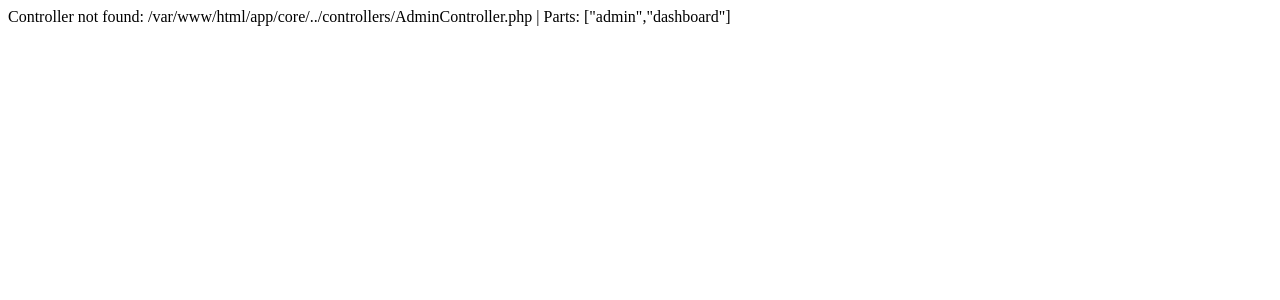
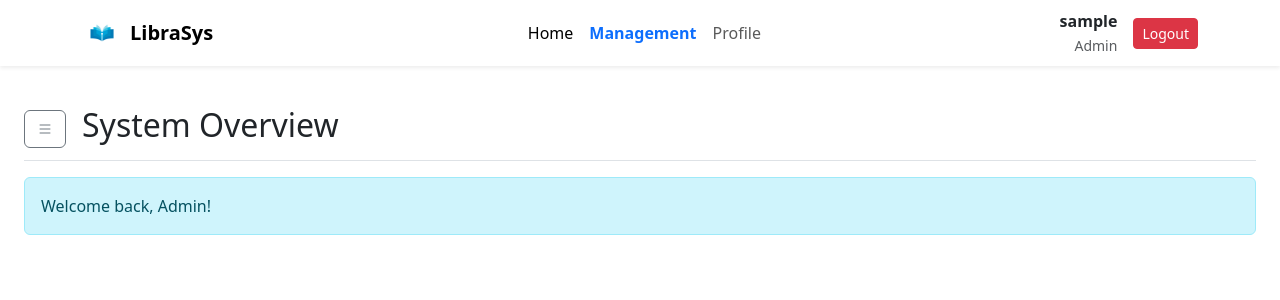
Before and after one commit to Dung1303/library_management_MVC, a PHP site: page /admin/dashboard in a window 1280 px wide. Shown: the top 300 px of the page. Run offline with PHP 8.4, Linux system fonts and the light colour scheme; the visitor is signed in with stand-in values (Sample User, id 1).

Commit message:
Add logic displaying the 'management button' for the admin role in the header: If the role account is the 'admin', the header will be display with three button: Home, Management, Profile. If the role account is the 'member', the header will be display with three button: Home, Borrowed Books, Profile

```diff
--- /dev/null
+++ b/app/controllers/AdminController.php
@@ -0,0 +1,18 @@
+<?php
+class AdminController extends Controller
+{
+    public function dashboard()
+    {
+        // Kiểm tra bảo mật: Phải đăng nhập và là admin mới được vào
+        if (!isset($_SESSION['user_id']) || $_SESSION['role'] !== 'admin') {
+            // Nếu không phải admin thì đá về trang chủ hoặc login
+            header('Location: ' . BASE_URL . '/auth/login');
+            exit;
+        }
+
+        // Gọi view dashboard
+        $this->view('admin/dashboard', [
+            'title' => 'Admin Dashboard - LibraSys'
+        ]);
+    }
+}
--- /dev/null
+++ b/app/views/admin/dashboard.php
@@ -0,0 +1,83 @@
+<?php require_once __DIR__ . '/../layouts/header.php'; ?>
+
+<div class="container-fluid admin-wrapper">
+    <button class="btn btn-primary d-md-none position-fixed top-0 start-0 m-2 z-3" type="button"
+        data-bs-toggle="offcanvas" data-bs-target="#adminSidebar">
+        <i class="bi bi-list"></i>
+    </button>
+
+    <div class="row">
+        <div class="offcanvas-md offcanvas-start bg-light sidebar col-md-3 col-lg-2" tabindex="-1" id="adminSidebar"
+            aria-labelledby="adminSidebarLabel">
+            <div class="offcanvas-header">
+                <h5 class="offcanvas-title" id="adminSidebarLabel">Admin Panel</h5>
+                <button type="button" class="btn-close" data-bs-dismiss="offcanvas" data-bs-target="#adminSidebar"
+                    aria-label="Close"></button>
+            </div>
+
+            <div class="offcanvas-body pt-3 flex-column">
+                <h5 class="sidebar-heading px-3 mt-2 mb-3 text-muted text-uppercase d-none d-md-block">
+                    Admin Panel
+                </h5>
+                <ul class="nav flex-column w-100">
+                    <li class="nav-item">
+                        <a class="nav-link active" href="#">
+                            <i class="bi bi-speedometer2 me-2"></i>Overview
+                        </a>
+                    </li>
+                    <li class="nav-item">
+                        <a class="nav-link" href="#">
+                            <i class="bi bi-book me-2"></i> Book Management
+                        </a>
+                    </li>
+                    <li class="nav-item">
+                        <a class="nav-link" href="#">
+                            <i class="bi bi-files me-2"></i> Book Copies Management
+                        </a>
+                    </li>
+                    <li class="nav-item">
+                        <a class="nav-link" href="#">
+                            <i class="bi bi-people me-2"></i> Member Management
+                        </a>
+                    </li>
+                    <li class="nav-item">
+                        <a class="nav-link" href="#">
+                            <i class="bi bi-arrow-left-right me-2"></i> Borrowing and Returning Management
+                        </a>
+                    </li>
+                    <li class="nav-item">
+                        <a class="nav-link text-danger" href="#">
+                            <i class="bi bi-exclamation-circle me-2"></i> Overdue Books
+                        </a>
+                    </li>
+                </ul>
+            </div>
+        </div>
+
+        <main class="col-md-9 ms-sm-auto col-lg-10 px-md-4 py-4">
+            <div class="d-flex align-items-center pt-3 pb-2 mb-3 border-bottom">
+                <button class="btn btn-outline-secondary me-3" id="sidebarToggle">
+                    <i class="bi bi-list"></i>
+                </button>
+                <h1 class="h2">System Overview</h1>
+            </div>
+
+            <div class="alert alert-info">
+                Welcome back, Admin!
+            </div>
+
+        </main>
+    </div>
+</div>
+<script>
+    document.addEventListener("DOMContentLoaded", function() {
+        const toggleBtn = document.getElementById('sidebarToggle');
+        const sidebar = document.getElementById('adminSidebar');
+        const mainContent = document.querySelector('main');
+
+        toggleBtn.addEventListener('click', function() {
+            sidebar.classList.toggle('show');
+            mainContent.classList.toggle('sidebar-active');
+        });
+    });
+</script>
--- a/app/views/layouts/header.php
+++ b/app/views/layouts/header.php
@@ -11,6 +11,7 @@
 
     <link rel="stylesheet" href="<?= BASE_URL ?>/assets/css/style.css">
     <link rel="stylesheet" href="<?= BASE_URL ?>/assets/css/borrowed_books.css">
+    <link rel="stylesheet" href="<?= BASE_URL ?>/assets/css/admin.css">
 </head>
 
 <body>
@@ -32,9 +33,15 @@
                     <li class="nav-item">
                         <a class="nav-link active" href="<?= BASE_URL ?>">Home</a>
                     </li>
-                    <li class="nav-item">
-                        <a class="nav-link" href="<?= BASE_URL ?>/member/borrowedBooks">Borrowed Books</a>
-                    </li>
+                    <?php if (isset($_SESSION['role']) && $_SESSION['role'] === 'admin'): ?>
+                        <li class="nav-item">
+                            <a class="nav-link fw-bold text-primary" href="<?= BASE_URL ?>/admin/dashboard">Management</a>
+                        </li>
+                    <?php else: ?>
+                        <li class="nav-item">
+                            <a class="nav-link" href="<?= BASE_URL ?>/member/borrowedBooks">Borrowed Books</a>
+                        </li>
+                    <?php endif; ?>
                     <li class="nav-item">
                         <a class="nav-link" href="<?= BASE_URL ?>/user/profile">Profile</a>
                     </li>
```
Also changed, not shown: public/assets/css/admin.css (added).
